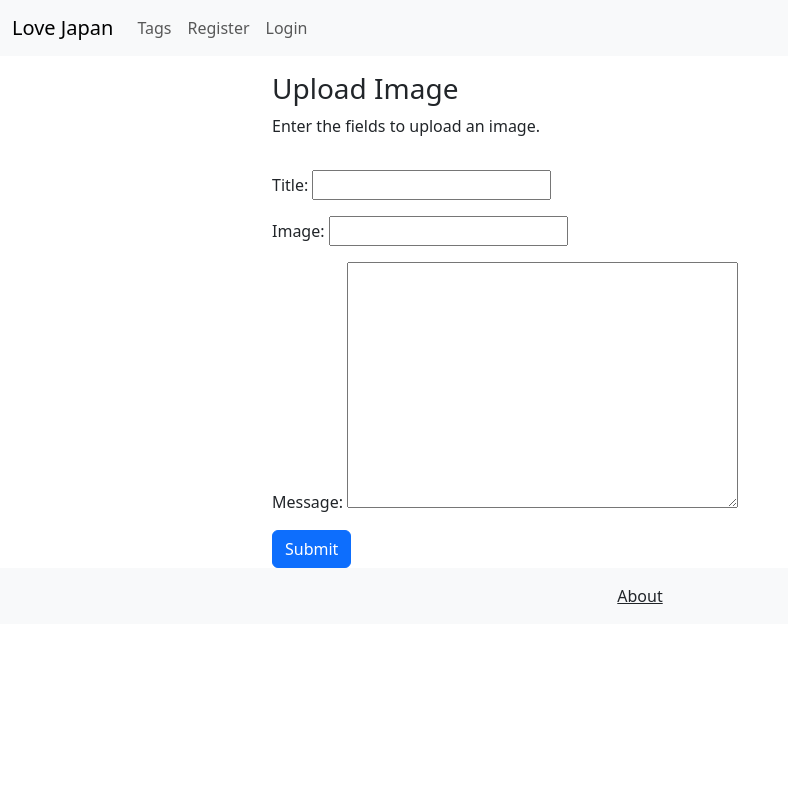
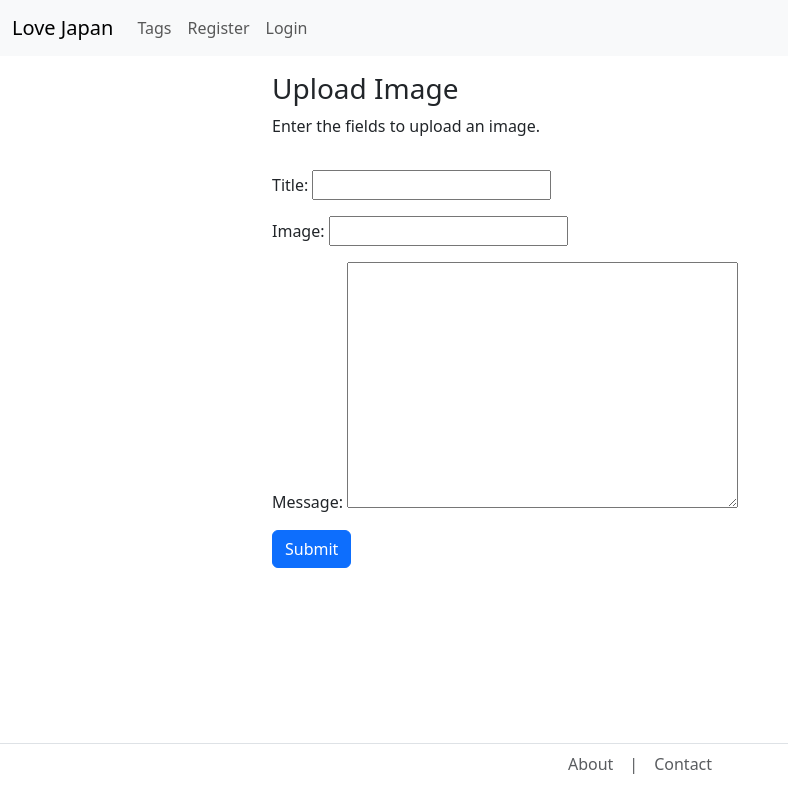
Before and after one commit to MWBark/Love-Japan, a Django app: page /uploadimage in a window 1280 px wide. Shown: the whole page, without its empty margins (0-788 px from the left). Run offline with Django 4.2, Linux system fonts and the light colour scheme; some libraries are stand-ins or nearby versions.

Commit message:
Create contact.html linked to in footer. Renders ContactInfo.

```diff
--- /dev/null
+++ b/contact/urls.py
@@ -0,0 +1,6 @@
+from django.urls import path
+from . import views
+
+urlpatterns = [
+    path('', views.contact, name='contact'),
+]
--- a/lovejapan/urls.py
+++ b/lovejapan/urls.py
@@ -22,4 +22,5 @@ urlpatterns = [
     path("about/", include("about.urls"), name="about-urls"),
     path("accounts/", include("allauth.urls")),
     path('admin/', admin.site.urls),
+    path("contact/", include("contact.urls"), name="contact-urls"),
 ]
--- a/templates/base.html
+++ b/templates/base.html
@@ -23,7 +23,7 @@
     <title>Love Japan</title>
 </head>
 
-<body>
+<body class="d-flex flex-column min-vh-100">
     <!-- Navbar -->
     <nav class="navbar navbar-expand-lg bg-body-tertiary">
         <div class="container-fluid">
@@ -109,10 +109,18 @@
     <!-- Content Goes here -->
     {% endblock content %}
 
-    <footer class="bg-body-tertiary text-center text-lg-start">
-        <div class="text-center p-3" >
-          <a class="text-body" href="{% url 'about' %}">About</a>
-        </div>
+    <footer class="footer mt-auto">
+        <ul class="nav justify-content-center border-top">
+            <li class="nav-item">
+                <a class="nav-link px-2 text-body-secondary" href="{% url 'about' %}">About</a>
+            </li>
+            <li class="nav-item">
+                <p class="nav-link px-2 text-body-secondary">|</p>
+            </li>
+            <li class="nav-item">
+                <a class="nav-link px-2 text-body-secondary" href="{% url 'contact' %}">Contact</a>
+            </li>
+        </ul>
     </footer>
 
     <script src="https://cdn.jsdelivr.net/npm/bootstrap@5.3.3/dist/js/bootstrap.bundle.min.js"
```
Also changed, not shown: about/templates/about/about.html (+4 -4 lines), contact/templates/contact/contact.html (added, +27 -0 lines), contact/views.py (+11 -1 lines), 1 other file.
